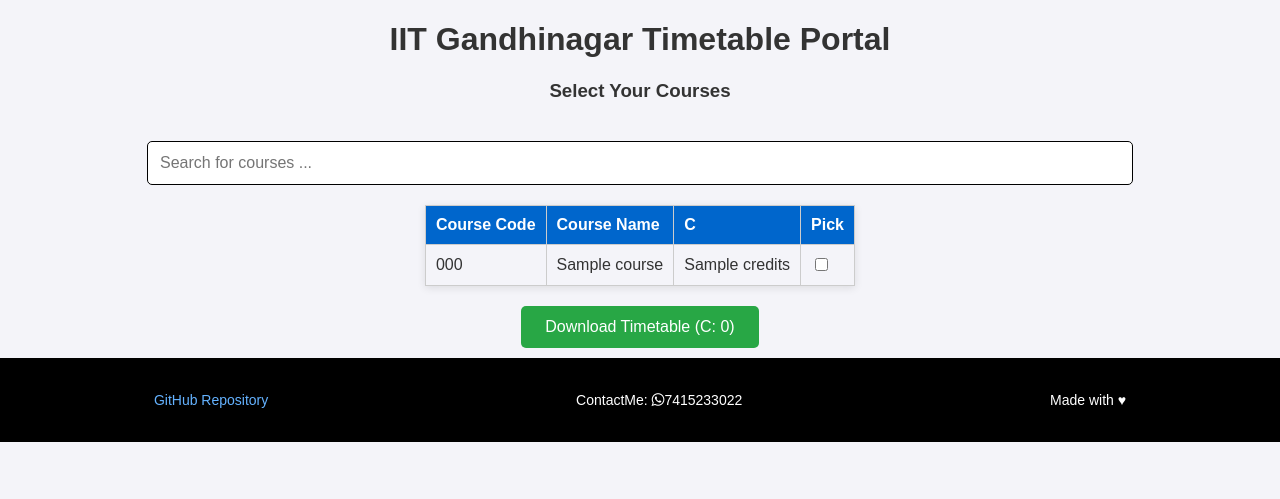
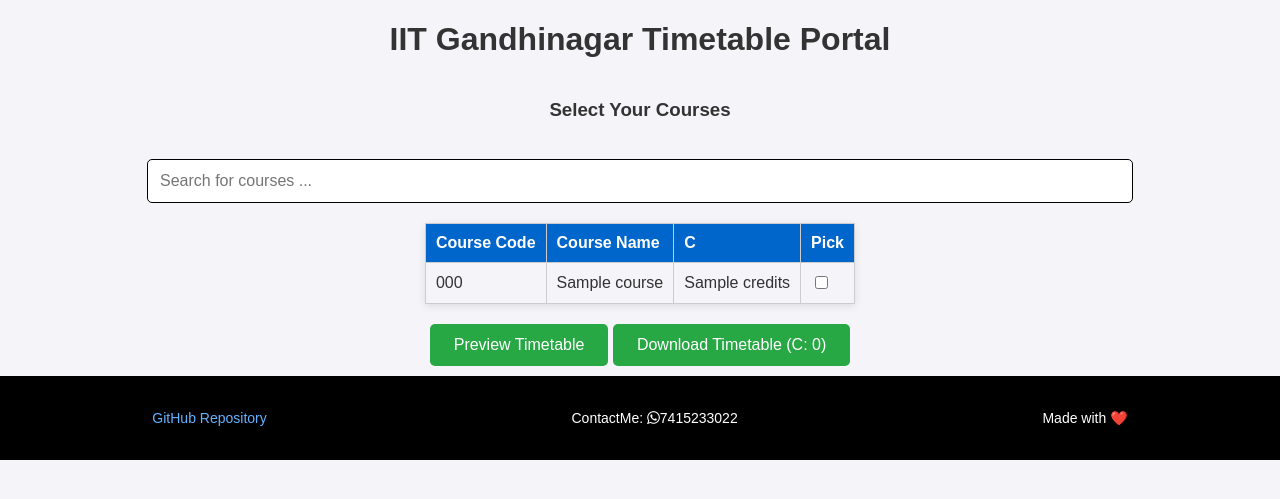
Before and after one commit to Naveen-Pal/timetable_2024-25, a Flask app: template templates/index.html in a window 1280 px wide. Shown: the top 499 px of the page. Run offline with Flask 2, Linux system fonts and the light colour scheme; the template is opened without the code that fills it: most values are stand-ins (such as "Sample title", 1, 10 or a date in 2020).

Commit message:
added_preview_feature

```diff
--- a/app.py
+++ b/app.py
@@ -1,23 +1,44 @@
-from flask import Flask, render_template, request, send_file
+from flask import Flask, render_template, request, send_file, session
 import pandas as pd
 from PIL import Image, ImageDraw, ImageFont
 import os
+import uuid
+from datetime import datetime, timedelta
 
 app = Flask(__name__, template_folder='templates')
+app.secret_key = os.urandom(24)  # Needed for session management
+
+# Directory to save generated images
+output_dir = 'generated_images'
+os.makedirs(output_dir, exist_ok=True)
 
 @app.route('/', methods=['GET'])
 def index():
     updated_processed_timetable = pd.read_csv('Updated_Processed_Timetable.csv')
     courses = [{'code': row['Course Code'], 'name': row['Course Name'], 'credits': row['Credit']} for index, row in updated_processed_timetable.iterrows()]
+    session_id = session.get('session_id')
+    if not session_id:
+        session_id = str(uuid.uuid4())
+        session['session_id'] = session_id
     return render_template('index.html', courses=courses)
+
+@app.route('/preview-timetable', methods=['POST'])
+def preview_timetable():
+    selected_courses = request.json.get('courses')
+    session_id = session.get('session_id')
+    image_path = create_timetable_image(selected_courses, session_id)
+    return send_file(image_path, mimetype='image/png')
+
 
 @app.route('/generate-timetable', methods=['POST'])
 def generate_timetable():
+    # Generate a unique filename based on session ID
+    session_id = session.get('session_id')
     selected_courses = request.form.getlist('courses')
-    image_path = create_timetable_image(selected_courses)
+    image_path = create_timetable_image(selected_courses, session_id)
     return send_file(image_path, as_attachment=True)
 
-def create_timetable_image(selected_courses):
+def create_timetable_image(selected_courses, session_id):
     # Load the timetables
     time_slots_file = pd.read_csv('Timetable 2024-25, Sem-I - Time Slots.csv')
     updated_processed_timetable = pd.read_csv('Updated_Processed_Timetable.csv')
@@ -54,15 +75,15 @@
                 overlaps[f"{slot} {day}"] = entries
                 display=""
                 for ent in entries:
-                    display += ent[:7]+'/'
+                    display += ent[:7]+'/ '
                 else:
                     display = display[:-1] +"\n(Clash)"
                 personalized_timetable.at[slot, day] = display
             elif entries:
                 personalized_timetable.at[slot, day] = entries[0]
 
-    # Generate image of the timetable
-    output_path = 'Timetable.png'
+    # Generate image with a unique filename
+    output_path = os.path.join(output_dir, f'Timetable_{session_id}.png')
     generate_image(personalized_timetable, output_path)
     return output_path
 
@@ -94,7 +115,6 @@
         draw.rectangle([x, margin, x + cell_width, margin + cell_height], fill=header_color)
         draw.text((x + 5, margin + 5), column, fill=text_color, font=font)
 
-    # Ensure index is integer
     dataframe.reset_index(drop=True, inplace=True)
 
     # Draw cells
@@ -108,7 +128,15 @@
 
     image.save(output_path)
 
-
+# Optional: Cleanup task to delete old files
+def cleanup_old_files():
+    now = datetime.now()
+    for filename in os.listdir(output_dir):
+        file_path = os.path.join(output_dir, filename)
+        if os.path.isfile(file_path):
+            file_time = datetime.fromtimestamp(os.path.getmtime(file_path))
+            if now - file_time > timedelta(hours=1):  # Customize as needed
+                os.remove(file_path)
 
 if __name__ == '__main__':
     app.run(debug=True)
--- a/templates/index.html
+++ b/templates/index.html
@@ -14,6 +14,10 @@
             text-align: center;
             background-color: #f4f4f9;
             color: #333;
+        }
+        .pre_image{
+            display: flex;
+            justify-content: center;
         }
 
         #search-field {
@@ -116,6 +120,9 @@
 
 <body>
     <h1>IIT Gandhinagar Timetable Portal</h1>
+    <div class="pre_image">
+        <img id="timetable-preview" src="" alt="Timetable Preview" style="display:none;"/>
+    </div>
     <h3>Select Your Courses</h3>
     <form>
         <input name="search-field" id="search-field" placeholder="Search for courses ...">
@@ -141,7 +148,7 @@
                 {% endfor %}
             </tbody>
         </table>
-
+        <button type="button" id="preview-button" aria-label="Preview Timetable">Preview Timetable</button>
         <button type="submit" aria-label="Generate Timetable" id="total-credits-display">Download Timetable (C: 0)</p></button>
     </form>
     <footer>
@@ -152,7 +159,7 @@
             <p>ContactMe: <i class="fa fa-whatsapp" style="font-size:15px;color:rgb(255, 255, 255)"></i>7415233022 </p>
         </div>
         <div class="footer-section">
-            <p>Made with ♥</p>
+            <p>Made with ❤️</p>
         </div>
     </footer>
 
@@ -160,16 +167,15 @@
     const searchField = document.getElementById('search-field');
     const rows = document.querySelectorAll('tbody tr');
     const totalCreditsDisplay = document.getElementById('total-credits-display');
+    const prev = document.getElementById("timetable-preview");
+    const previewButton = document.getElementById('preview-button');
+    const sessionId = "{{ session_id }}"
 
     searchField.addEventListener('input', (e) => {
         const searchValue = e.target.value.toLowerCase();
         rows.forEach(row => {
             const courseName = row.textContent.toLowerCase();
-            if (courseName.includes(searchValue)) {
-                row.style.display = '';
-            } else {
-                row.style.display = 'none';
-            }
+            row.style.display = courseName.includes(searchValue) ? '' : 'none';
         });
     });
 
@@ -185,11 +191,55 @@
         totalCreditsDisplay.textContent = `Download Timetable (C: ${totalCredits})`;
     }
 
+    function updatePreview() {
+    const selectedCourses = Array.from(checkboxes)
+        .filter(checkbox => checkbox.checked)
+        .map(checkbox => checkbox.value);
+
+    if (selectedCourses.length === 0) {
+        alert("Please select at least one course to preview.");
+        return;
+    }
+
+    // Create a fetch request to generate the timetable image
+    fetch(`/preview-timetable`, {
+        method: 'POST',
+        headers: {
+            'Content-Type': 'application/json',
+        },
+        body: JSON.stringify({ courses: selectedCourses })
+    })
+    .then(response => {
+        if (response.ok) {
+            return response.blob(); // Get the image as a blob
+        }
+        throw new Error('Failed to generate timetable preview');
+    })
+    .then(blob => {
+        const url = URL.createObjectURL(blob);
+        prev.src = url; // Set the src to the blob URL
+        prev.style.display = "block"; // Make the image visible
+    })
+    .catch(error => {
+        console.error(error);
+        alert('Error generating preview: ' + error.message);
+    });
+}
+
+
     checkboxes.forEach(checkbox => {
-        checkbox.addEventListener('change', updateTotalCredits);
+        checkbox.addEventListener('change', () => {
+            updateTotalCredits();
+        });
+    });
+
+    previewButton.addEventListener('click', () => {
+        window.scrollTo(0, 0); // Scroll to the top of the page
+        updatePreview(); // Update the preview image
     });
 
     updateTotalCredits();
+
 </script>
 
 </body>
```
Also changed, not shown: generated_images/Timetable_46489e22-4368-49ae-a3a6-78405adeb29c.png (renamed from timetable.png), generated_images/Timetable_915d8400-d2d8-437e-bfe7-6cd3666da831.png (added), static/timetable.png (added).
